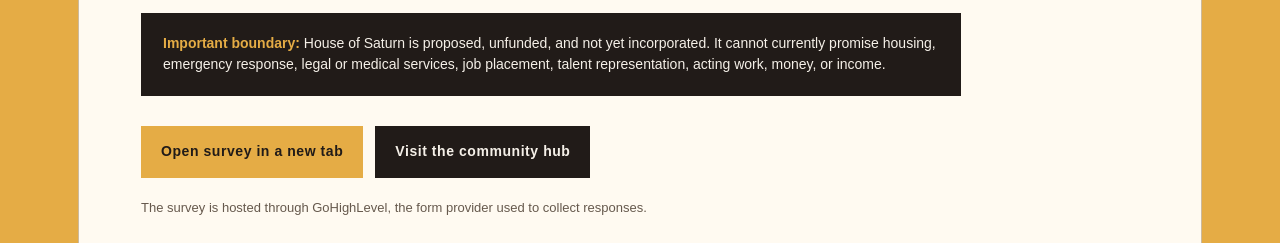
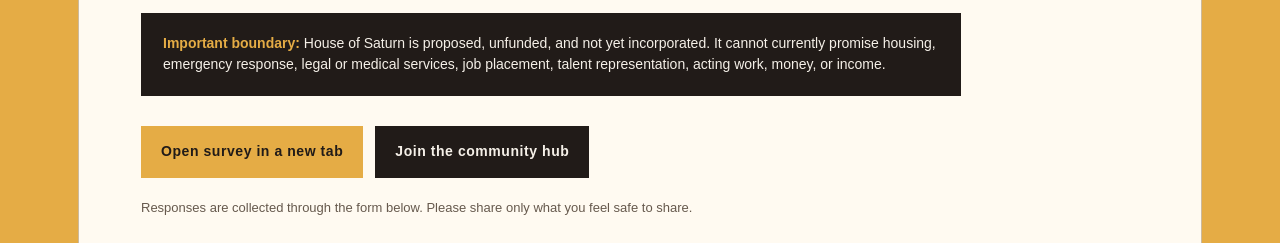
Before and after one commit to figaro546/miracle-sun, a website: page community-listening-survey/index.html in a window 1280 px wide. Shown: the part 1160-1403 px from the top of the page. Drawn offline with Linux system fonts and the light colour scheme.

Commit message:
Add files via upload

```diff
--- a/community-listening-survey/index.html
+++ b/community-listening-survey/index.html
@@ -35,9 +35,9 @@
 
       <div class="action-row">
         <a class="button" href="https://link.myitfriendtech.com/widget/form/1UX5gr9Wy8kTbvSBpy36" target="_blank" rel="noopener">Open survey in a new tab</a>
-        <a class="button secondary" href="https://figaro546.github.io/miracle-sun/house-of-saturn/">Visit the community hub</a>
+        <a class="button secondary" href="https://houseofsaturn.app.clientclub.net/communities/groups/house-of-saturn/home?invite=6a906ea551b39dfc67539974" target="_blank" rel="noopener">Join the community hub</a>
       </div>
-      <p class="microcopy">The survey is hosted through GoHighLevel, the form provider used to collect responses.</p>
+      <p class="microcopy">Responses are collected through the form below. Please share only what you feel safe to share.</p>
       <div class="update-strip"><strong>Community updates:</strong> Future House of Saturn announcements and online gatherings or webinars may be shared in the community hub as the project develops. Dates, topics, and availability will be announced there when scheduled.</div>
 
       <div class="iframe-wrap">
```
